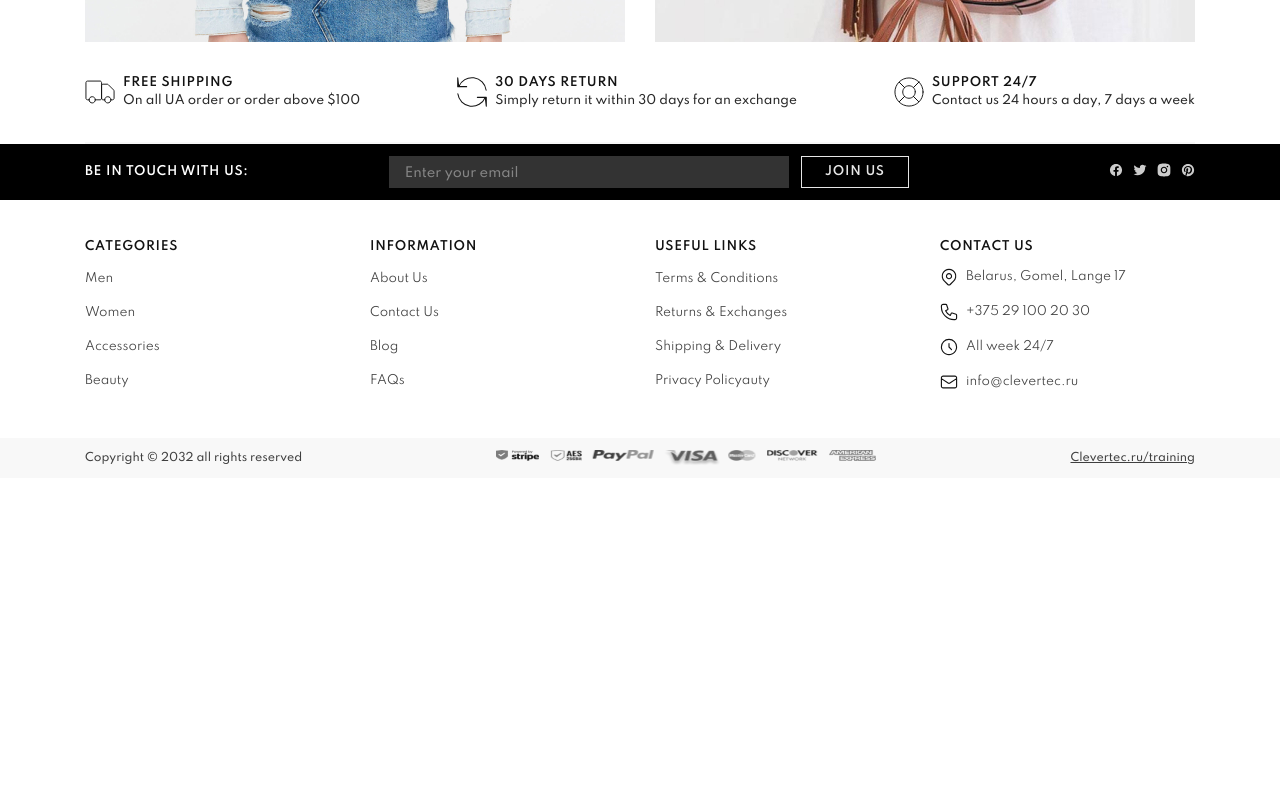
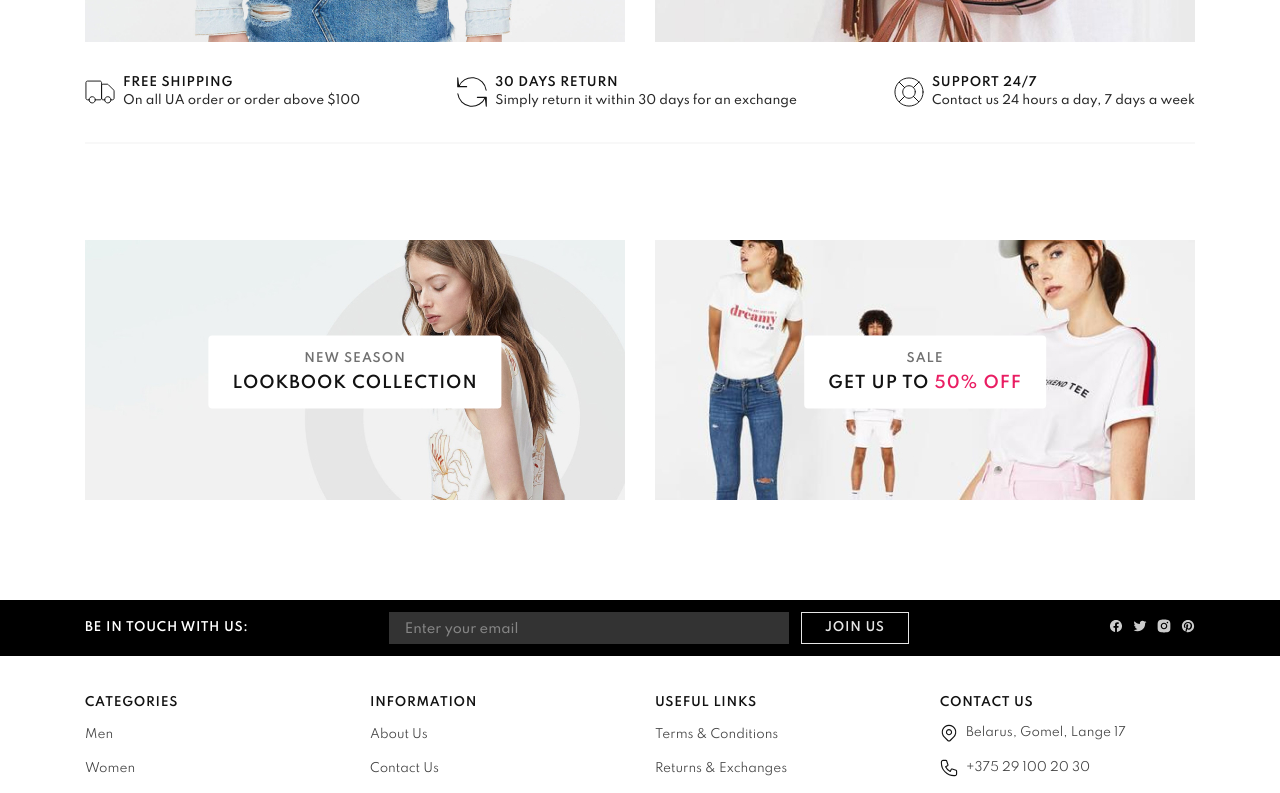
Before and after one commit to Ivan6813/training-shop, a React (Create React App) app: page / in a window 1280 px wide. Shown: the part 566-1359 px from the top of the page. Before the commit the page ends 1044 px from the top, so only its background shows below. Built offline with nearby package versions, Linux system fonts and the light colour scheme.

Commit message:
add Info component

```diff
--- /dev/null
+++ b/src/Components/Main/Info.js
@@ -0,0 +1,30 @@
+import React from "react";
+import newSeason from "../../img/new-season-img.png";
+import sale from "../../img/sale-img.png";
+
+
+function Info() {
+
+    return (
+        <div className = "container">
+            <div className = "information-block">
+                <div className = "new-season-block">
+                    <img className = "new-season-img" src = {newSeason} alt = "new-season"/>
+                    <div className = "new-season-block-text">
+                        <div className = "new-season-text">New Season</div>
+                        <div className = "new-season-title">lookbook collection</div>
+                    </div>
+                </div>
+                <div className = "sale-block">
+                    <img className = "sale-img" src = {sale} alt = "sale"/>
+                    <div className = "sale-block-text">
+                        <div className = "sale-text">Sale</div>
+                        <div className = "sale-title">Get UP to <span>50% off</span></div>
+                    </div>
+                </div>
+            </div>
+        </div>
+    );
+}
+
+export default Info;
--- a/src/Components/Main/index.js
+++ b/src/Components/Main/index.js
@@ -2,6 +2,7 @@ import React from "react";
 import Slider from "./Slider";
 import Benefits from "./Benefits";
 import "./index.scss";
+import Info from "./Info";
 
 
 function Main() {
@@ -10,6 +11,7 @@ function Main() {
         <main className = "main">
             <Slider/>
             <Benefits/>
+            <Info/>
         </main>
     );
 }
--- a/src/Components/Main/index.scss
+++ b/src/Components/Main/index.scss
@@ -219,3 +219,88 @@
 }
 
 /**************************************************************/
+
+/*** Info block ***/
+
+.information-block {
+    display: flex;
+    justify-content: space-between;
+    padding: 96px 0;
+    @include tablets {
+        padding: 50px 0;
+    }
+    @include lg-mobile {
+        flex-wrap: wrap;
+        justify-content: center;
+        padding: 30px 0;
+    }
+}
+
+.new-season-block,
+.sale-block {
+    position: relative;
+}
+
+.new-season-block {
+    @include tablets {
+        margin-right: 10px;
+    }
+    @include lg-mobile {
+        margin: 0 0 5px 0;
+    }
+}
+
+.new-season-img,
+.sale-img {
+    width: 100%;
+}
+
+.new-season-block-text,
+.sale-block-text {
+    position: absolute;
+    top: 50%;
+    left: 50%;
+    transform: translate(-50%, -50%);
+    padding: 16px 24px;
+    background: #ffffff;
+    border-radius: 4px;
+    text-align: center;
+    font-family: Spartan;
+    font-style: normal;
+    font-weight: 600;
+    letter-spacing: 0.06em;
+    text-transform: uppercase;
+    color: #121212;
+    @include tablets {
+        padding: 10px 20px;
+    }
+}
+
+.new-season-text,
+.sale-text {
+    font-size: 12px;
+    opacity: 0.6;
+    margin-bottom: 8px;
+    @include tablets {
+        font-size: 10px;
+    }
+    @include lg-mobile {
+        font-size: 8px;
+    }
+}
+
+.new-season-title,
+.sale-title {
+    white-space: nowrap;
+    font-size: 16px;
+    @include tablets {
+        font-size: 12px;
+    }
+    @include lg-mobile {
+        font-size: 10px;
+    }
+}
+
+.sale-title span {
+    color: #e91e63;
+}
```
Also changed, not shown: src/img/new-season-img.png (added), src/img/sale-img.png (added).
